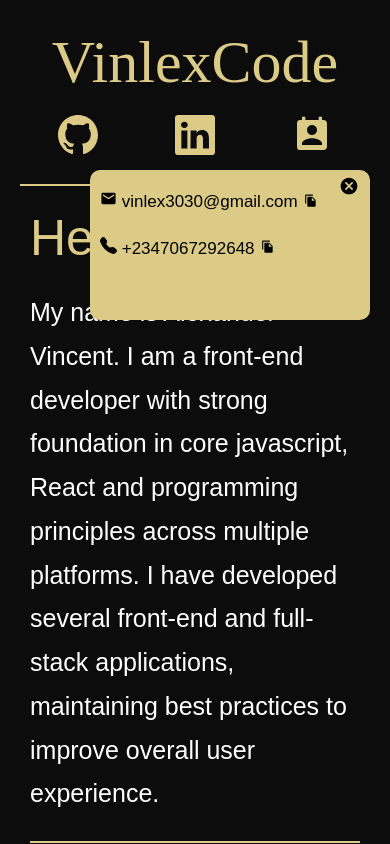
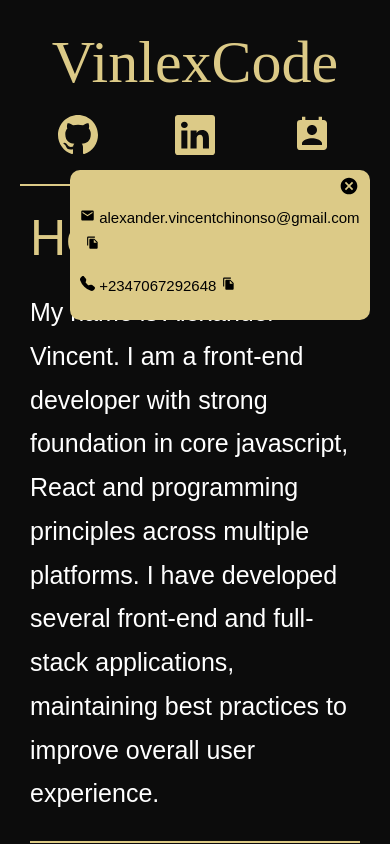
Before and after one commit to Sirvinlex/simple-portfolio-website, a React (Create React App) app: page / in a window 390 px wide. Both pictures are taken after a click on the icon 311 px from the left and 135 px from the top of the page. Shown: the top 844 px of the page. Built offline with nearby package versions, Linux system fonts and the light colour scheme; a web font is replaced by a local one.

Commit message:
made changes to contact section

```diff
--- a/src/App.css
+++ b/src/App.css
@@ -55,11 +55,13 @@
   right: 20px;
 }
 .contact-details-container {
+  padding-top: 20px;
   margin-left: 10px;
 }
 .contact-details-container p {
-  font-size: 23px;
+  font-size: 16px;
 }
+
 .copy-btn{
   background-color: inherit;
   border: none;
@@ -131,11 +133,12 @@ hr {
 }
 @media screen and (max-width: 390px) {
   .contact-details {
-      width: 280px;
+      width: 300px;
     }
   .contact-details-container p {
-      font-size: 17px;
+      font-size: 15px;
   }
+
 }
 @media screen and (min-width: 1025px) {
   .logo-links-container{
--- a/src/components/Navbar.js
+++ b/src/components/Navbar.js
@@ -7,7 +7,7 @@ const Navbar = ({copiedEmail, setCopiedEmail,copiedPhone, setCopiedPhone}) => {
   const [contact, setContact] = useState(false);
 
    function handleEmailCopy (){
-      const value = 'vinlex3030@gmail.com';
+      const value = 'alexander.vincentchinonso@gmail.com';
       navigator.clipboard.writeText(value);
       setTimeout(()=>{
         setCopiedEmail(true);
@@ -43,7 +43,7 @@ const Navbar = ({copiedEmail, setCopiedEmail,copiedPhone, setCopiedPhone}) => {
           <div className='contact-details'>
             <button className='close-btn' onClick={() => setContact(false)} type='button' ><MdCancel size={20} /></button>
             <div className='contact-details-container'>
-              <p><MdEmail />{' '} vinlex3030@gmail.com
+              <p><MdEmail />{' '} alexander.vincentchinonso@gmail.com
                 {!copiedEmail ? (<button className='copy-btn' type='button' onClick={handleEmailCopy} ><MdFileCopy /></button>)
                 : (<button className='check-btn' type='button' ><BsCheckLg /></button>)}
               </p>
```
